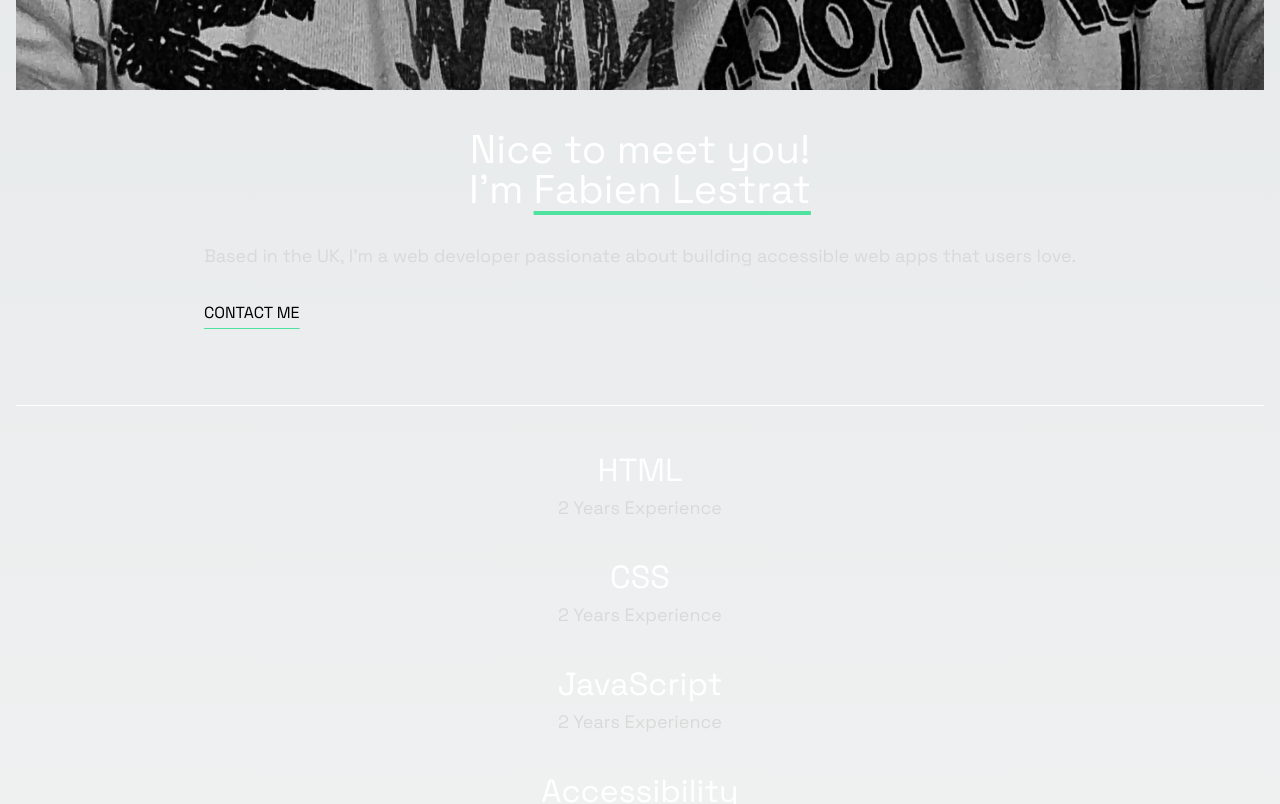
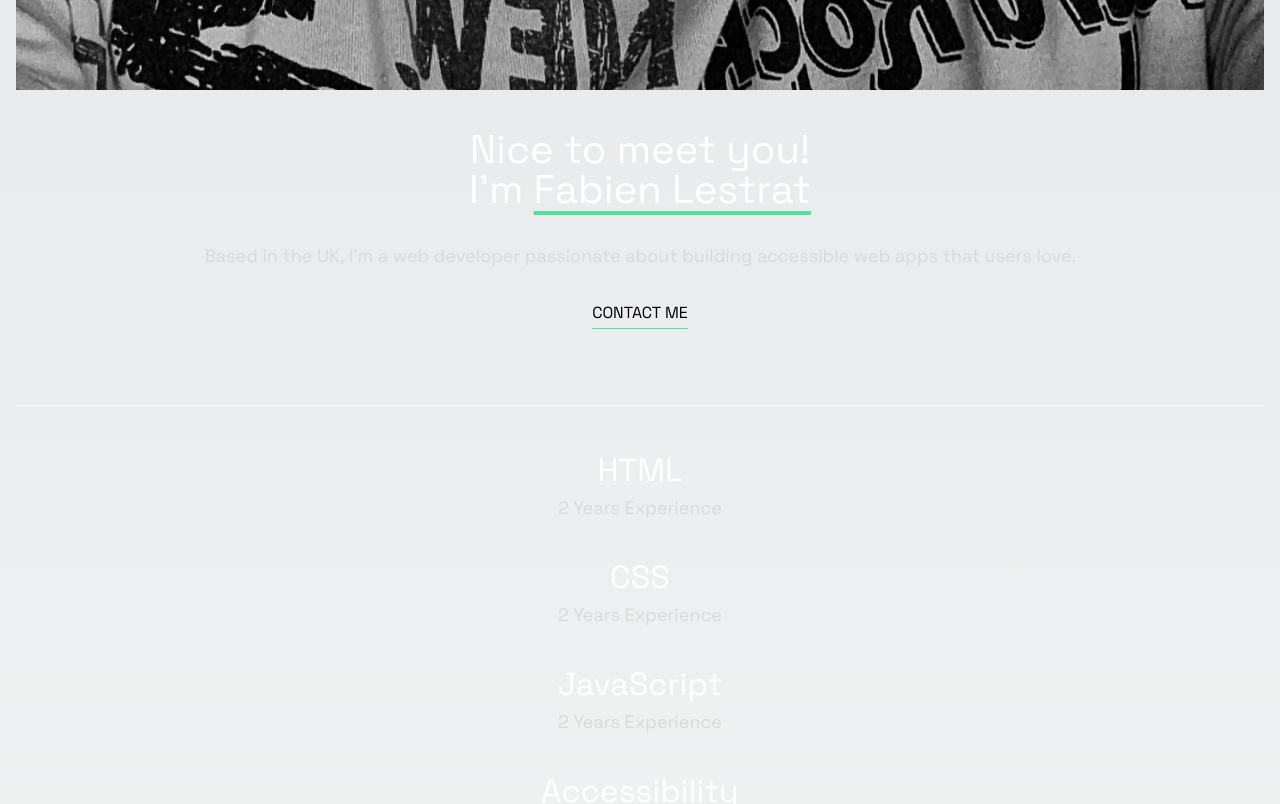
Before and after one commit to Fables7/portfolio-site, a Next.js app: page / in a window 1280 px wide. Shown: the part 2020-2824 px from the top of the page. Built offline with nearby package versions, Linux system fonts and the light colour scheme.

Commit message:
Created Divider component

```diff
--- a/src/app/page.tsx
+++ b/src/app/page.tsx
@@ -1,6 +1,11 @@
 import { FontAwesomeIcon } from "@fortawesome/react-fontawesome";
 import { faGithub, faLinkedin } from "@fortawesome/free-brands-svg-icons";
-import { CustomButton, ExperienceBox, ProjectsBox } from "@/components";
+import {
+  CustomButton,
+  ExperienceBox,
+  ProjectsBox,
+  Divider,
+} from "@/components";
 import Image from "next/image";
 
 const icons = [
@@ -37,7 +42,7 @@ export default function Home() {
           width={100}
           height={100}
         />
-        <div className="flex flex-col">
+        <div className="flex flex-col items-center">
           <h1 className=" text-center">Nice to meet you!</h1>
           <h1 className=" text-center ">
             {"I'm "}
@@ -51,9 +56,9 @@ export default function Home() {
           </p>
           <CustomButton />
         </div>
-        <div className="w-full h-[1px] bg-white mt-20 mb-10" />
+        <Divider className=" mt-20 mb-10" />
         <ExperienceBox items={experienceItems} />
-        <div className="w-full h-[1px] bg-white mt-8 mb-8" />
+        <Divider className=" mt-8 mb-8" />
         <ProjectsBox />
       </div>
     </main>
--- /dev/null
+++ b/src/components/divider/Divider.tsx
@@ -0,0 +1,8 @@
+import clsx from "clsx";
+
+const Divider = ({ className }: { className?: string }) => {
+  const rootClassName = clsx("w-full h-[1px] bg-white", className);
+  return <div className={rootClassName} />;
+};
+
+export default Divider;
--- a/src/components/index.tsx
+++ b/src/components/index.tsx
@@ -3,3 +3,4 @@ export { default as ExperienceBox } from "./experienceBox/ExperienceBox";
 export { default as ProjectsBox } from "./projectsBox/ProjectsBox";
 export { default as Footer } from "./footer/Footer";
 export { default as Form } from "./form/Form";
+export { default as Divider } from "./divider/Divider";
```
